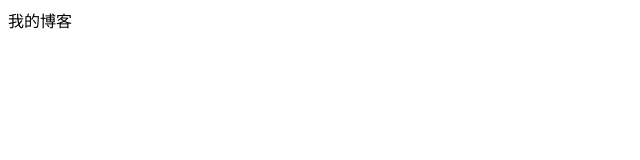
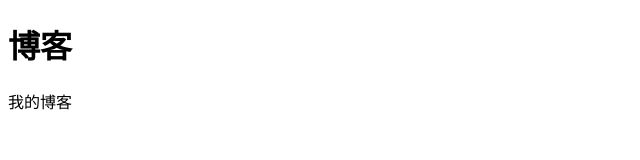
Before and after one commit to duxian93/duxian93.github.io, a plain HTML site: page index.html in a window 1280 px wide. Shown: the whole page, without its empty margins (0-640 px from the left). Drawn offline with Linux system fonts and the light colour scheme.

Commit message:
v1.0
这是第一次修改

```diff
--- a/index.html
+++ b/index.html
@@ -5,6 +5,7 @@
 		<title></title>
 	</head>
 	<body>
+		<h1>博客</h1>
 		<div>
 			我的博客
 		</div>
--- /dev/null
+++ b/layout.css
@@ -0,0 +1,3 @@
+h1{
+	color: skyblue;
+}
```
